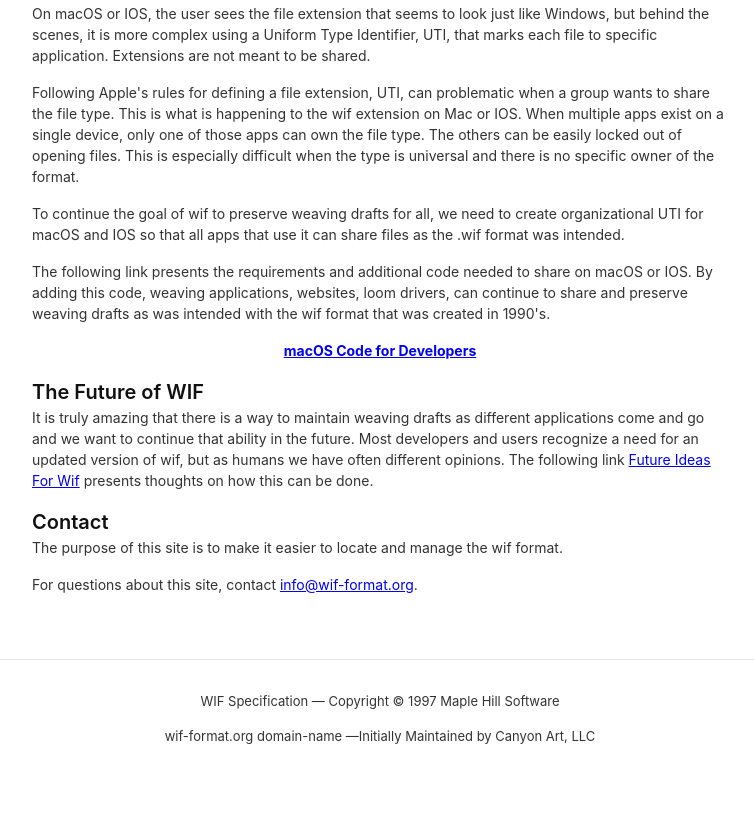
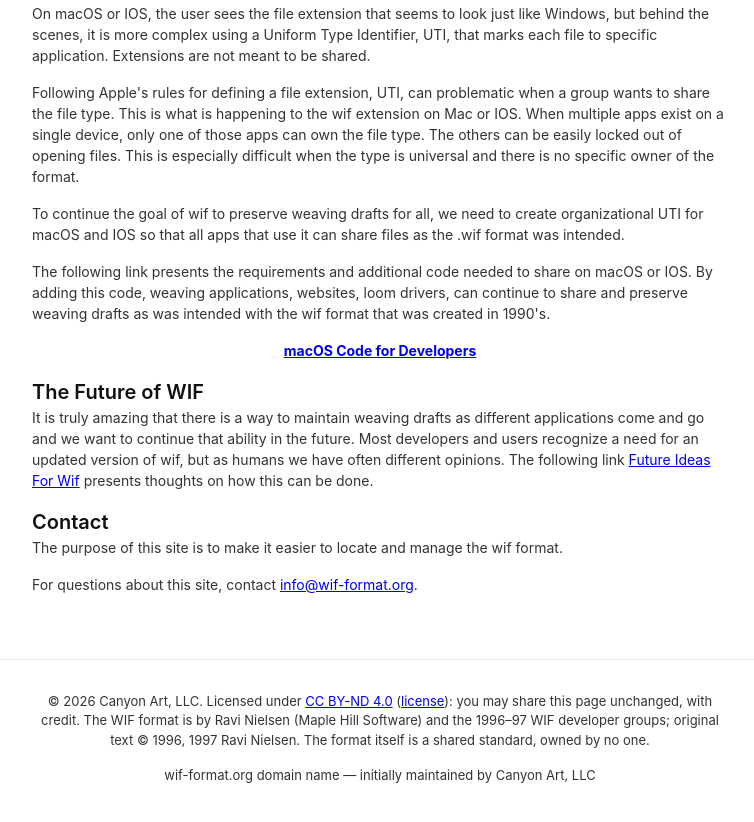
Before and after one commit to WIF-Format/wif-format.github.io, a plain HTML site: page index.html in a window 1280 px wide. Shown: the part 1383-2205 px from the top of the page, without its empty margins (260-1014 px from the left). Before the commit the page ends 2178 px from the top, so only its background shows below. Drawn offline with Linux system fonts and the light colour scheme.

Commit message:
License the site under CC BY-ND 4.0; use the shared copyright footer
- LICENSE: Creative Commons Attribution-NoDerivatives 4.0 (CC BY-ND
  4.0), "the WIF-Format contributors", replacing BSD 3-Clause. Anyone may
  share the pages unchanged, with credit, but not publish an altered
  version. This site gives the history of WIF in Sally Breckenridge's
  words, so it is licensed more tightly than developer.wif-format.org
  (CC BY 4.0), whose pages are meant to be reworked and translated.
  As in WIFStandard, the license does not cover the WIF format itself.
- Footer on all three pages: "© 2026 Canyon Art, LLC. Licensed under
  CC BY-ND 4.0: you may share this page unchanged, with credit", then
  the same format credit as developer.wif-format.org (Ravi Nielsen,
  Maple Hill Software, and the 1996–97 developer groups, with the
  original text's notice). The "domain name initially maintained by
  Canyon Art, LLC" line stays.

Co-Authored-By: Claude Opus 5.5 <noreply@anthropic.com>

```diff
--- a/index.html
+++ b/index.html
@@ -259,8 +259,13 @@
 
 <footer>
     <div class="inner">
-        <p>WIF Specification — Copyright © 1997 Maple Hill Software</p>
-        <p>wif-format.org domain-name —Initially Maintained by Canyon Art, LLC</p>
+        <p>© 2026 Canyon Art, LLC. Licensed under
+            <a href="https://creativecommons.org/licenses/by-nd/4.0/">CC BY-ND 4.0</a>
+            (<a href="https://github.com/WIF-Format/wif-format.github.io/blob/main/LICENSE">license</a>):
+            you may share this page unchanged, with credit.
+            The WIF format is by Ravi Nielsen (Maple Hill Software) and the 1996–97 WIF developer groups;
+            original text © 1996, 1997 Ravi Nielsen. The format itself is a shared standard, owned by no one.</p>
+            <p>wif-format.org domain name — initially maintained by Canyon Art, LLC</p>
     </div>
 </footer>
 
```
Also changed, not shown: codeForDevelopers.html (+7 -2 lines), futureOfWif.html (+7 -2 lines), 1 other file.
